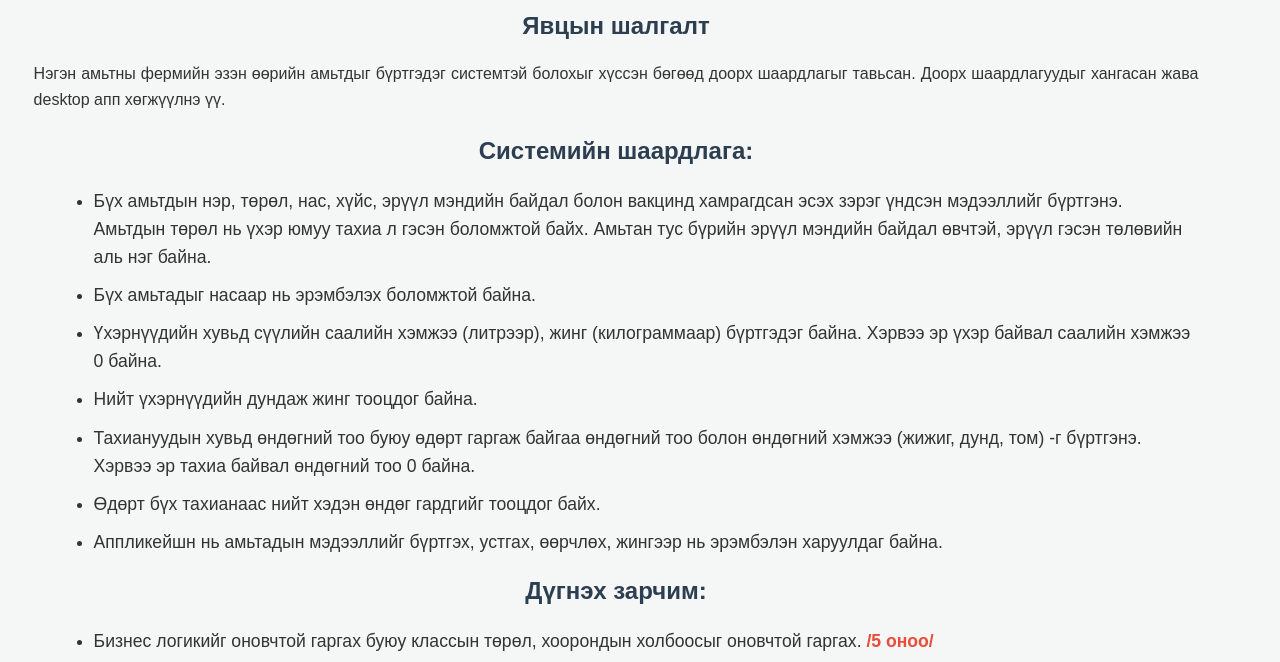
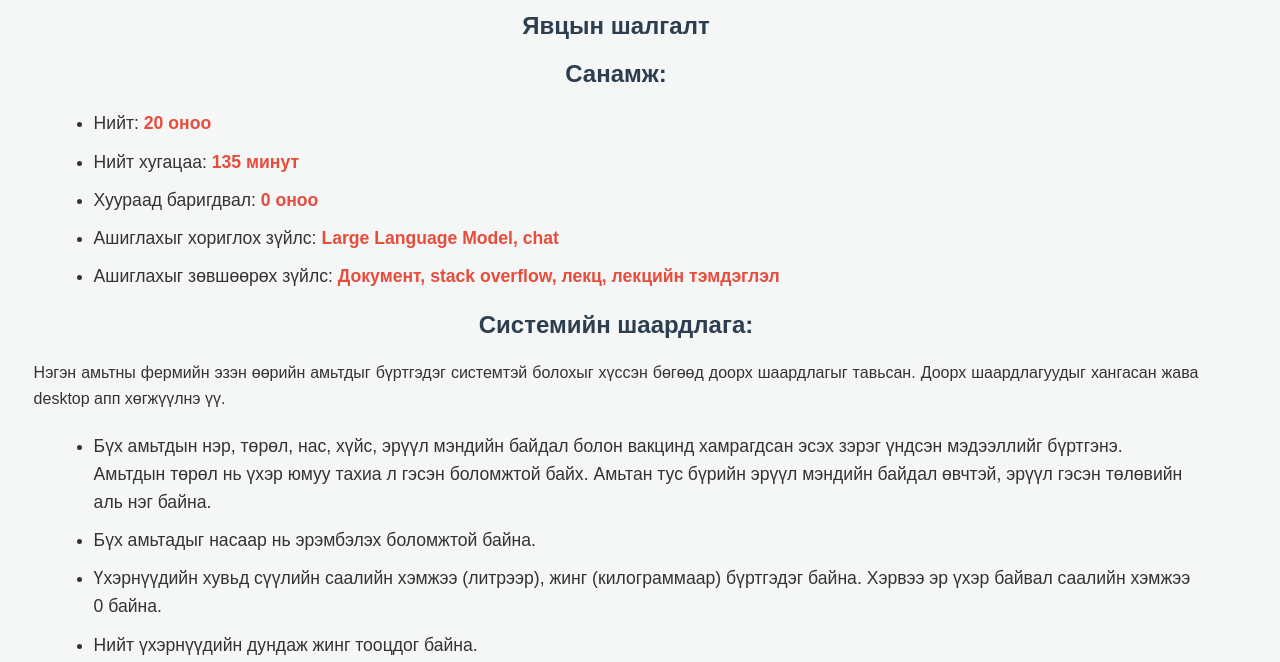
Before and after one commit to Sarnai1008/midtermSWD, a plain HTML site: page index.html in a window 1280 px wide. Shown: the part 111-773 px from the top of the page. Drawn offline with Linux system fonts and the light colour scheme.

Commit message:
add sanamj

```diff
--- a/index.html
+++ b/index.html
@@ -71,9 +71,16 @@
 
     <h1>Программ хангамжийн хөгжүүлэлт ICSI402</h1>
     <h2>Явцын шалгалт</h2>
+	<h3>Санамж:</h3>
+    <ul>
+		<li>Нийт: <strong>20 оноо</strong></li>
+        <li>Нийт хугацаа: <strong>135 минут</strong></li>
+        <li>Хуураад баригдвал: <strong>0 оноо </strong></li>
+        <li>Ашиглахыг хориглох зүйлс: <strong>Large Language Model, chat</strong></li>
+        <li>Ашиглахыг зөвшөөрөх зүйлс: <strong>Документ, stack overflow, лекц, лекцийн тэмдэглэл</strong></li>
+    </ul>
+	 <h3>Системийн шаардлага:</h3>
     <p>Нэгэн амьтны фермийн эзэн өөрийн амьтдыг бүртгэдэг системтэй болохыг хүссэн бөгөөд доорх шаардлагыг тавьсан. Доорх шаардлагуудыг хангасан жава desktop апп хөгжүүлнэ үү.</p>
-
-    <h3>Системийн шаардлага:</h3>
     <ul>
         <li>Бүх амьтдын нэр, төрөл, нас, хүйс, эрүүл мэндийн байдал болон вакцинд хамрагдсан эсэх зэрэг үндсэн мэдээллийг бүртгэнэ. Амьтдын төрөл нь үхэр юмуу тахиа л гэсэн боломжтой байх. Амьтан тус бүрийн эрүүл мэндийн байдал өвчтэй, эрүүл гэсэн төлөвийн аль нэг байна.</li>
         <li>Бүх амьтадыг насаар нь эрэмбэлэх боломжтой байна.</li>
@@ -92,7 +99,7 @@
         <li>Хэрэглэгчийн интерфейс зөв ажиллагаатай байх. <strong>/3 оноо/</strong></li>
         <li>Бүх амьтдыг насаар нь эрэмбэлэх, үхэрнүүдийн дундаж жинг олох, өдөрт нийт хэдэн өндөг гардгийг боддог функцуудээс нэгийг сонгож тест бичнэ үү. <strong>/2 оноо/</strong></li>
     </ul>
-
+		<br/>
     <audio id="ss-sound" src="./warning.mp3" preload="auto"></audio>
 
     <script>
```
